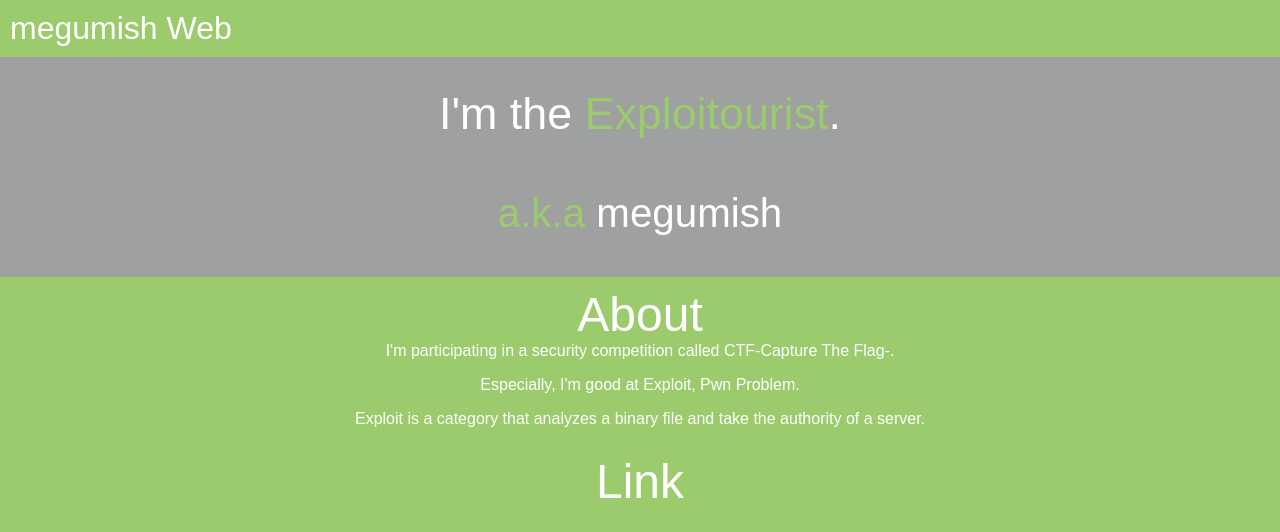
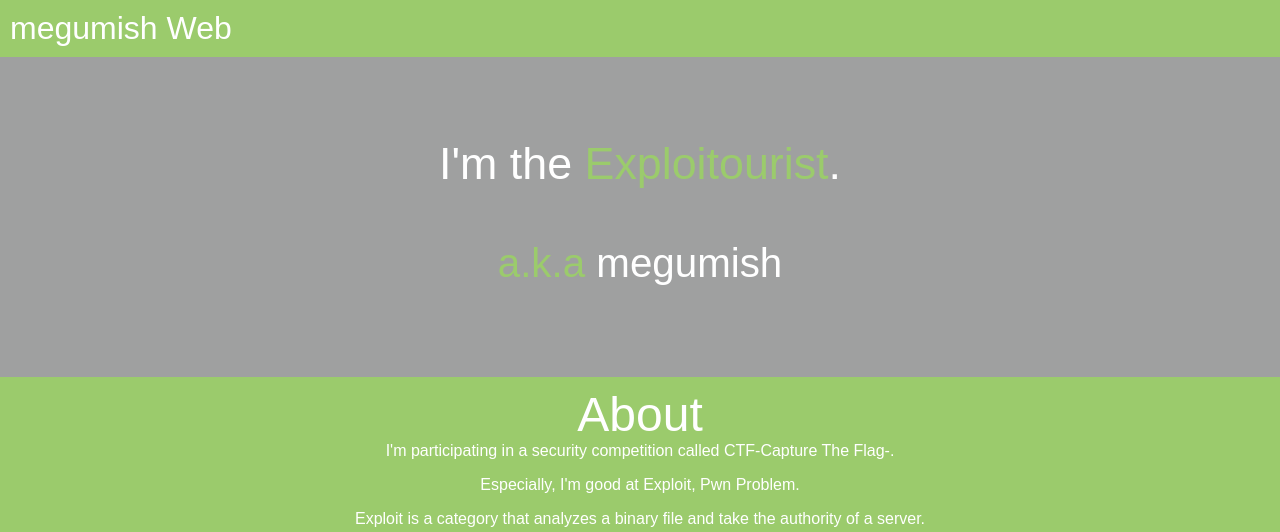
Before and after one commit to megumish/megumish-web, a plain HTML site: page index.html in a window 1280 px wide. Shown: the top 532 px of the page. Drawn offline with Linux system fonts and the light colour scheme.

Commit message:
some modified

```diff
--- a/css/original.sass
+++ b/css/original.sass
@@ -20,7 +20,7 @@ $accent-color: #9BCB6C
         .exploitourist
             text-align: center
             background-color: $base-color
-            padding: 0
+            padding: 50px
             font-size: 140%
             .green
                 color: $accent-color
```
Also changed, not shown: css/original.css.
